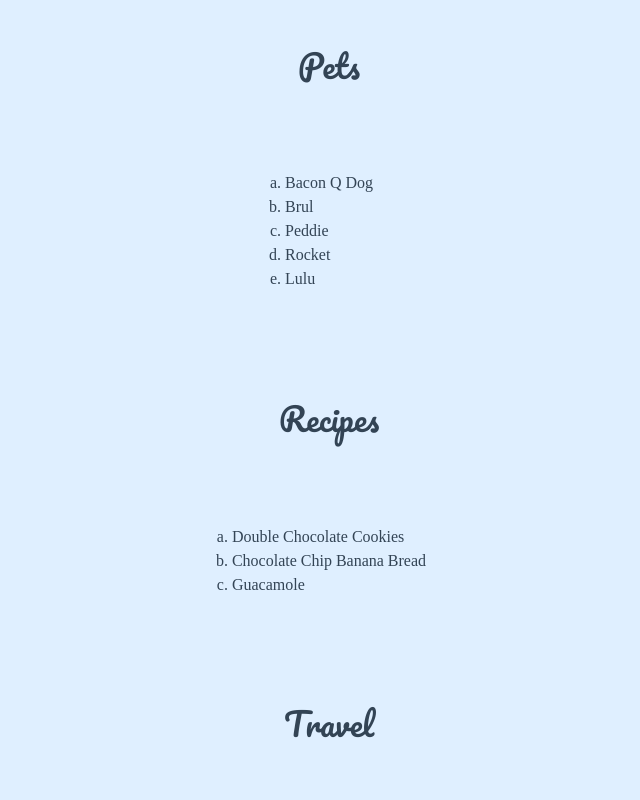
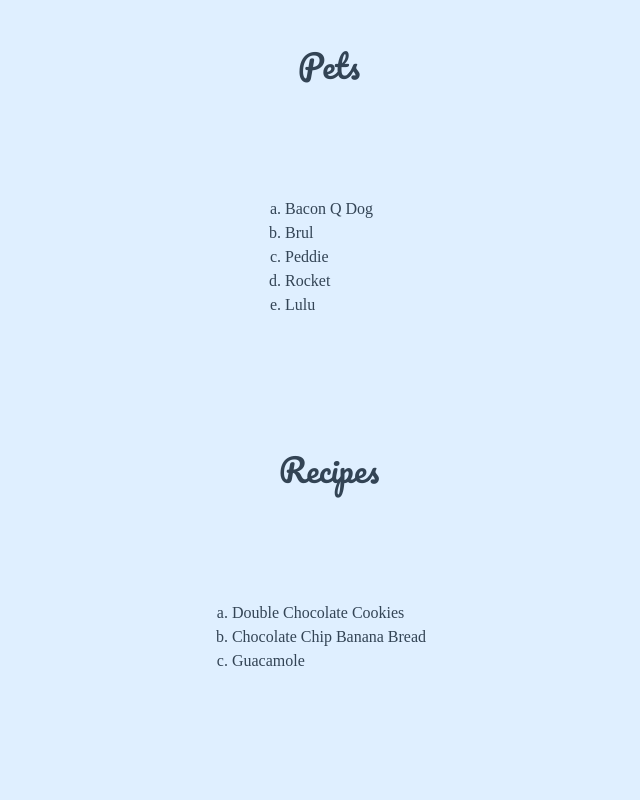
Before and after one commit to RaymoneXTY/ccp_mobile_w24, a plain HTML site: page index.html in a window 1280 px wide. Shown: the part 720-1520 px from the top of the page, without its empty margins (311-951 px from the left). Drawn offline with nearby package versions, Linux system fonts and the light colour scheme.

Commit message:
Add files via upload

```diff
--- a/css/style.css
+++ b/css/style.css
@@ -145,7 +145,8 @@ div {display: grid;
     align-items: center;
     justify-items: center;}
 
-div ol {margin: 5%;
+div ol {margin: 2%;
+    padding: 5%;
     font-size: 100%;
     font-family: "Font Awesome 5 Brands";
     line-height: 1.5;
```
